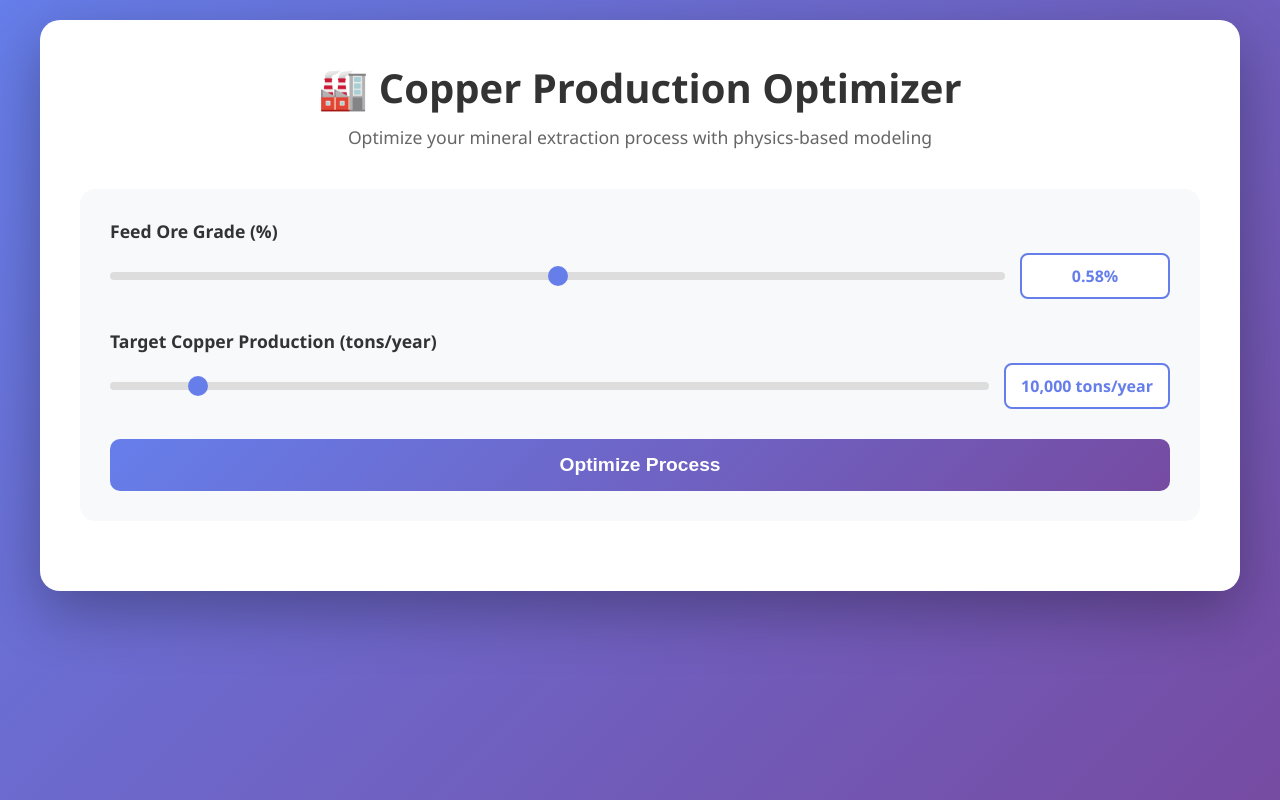
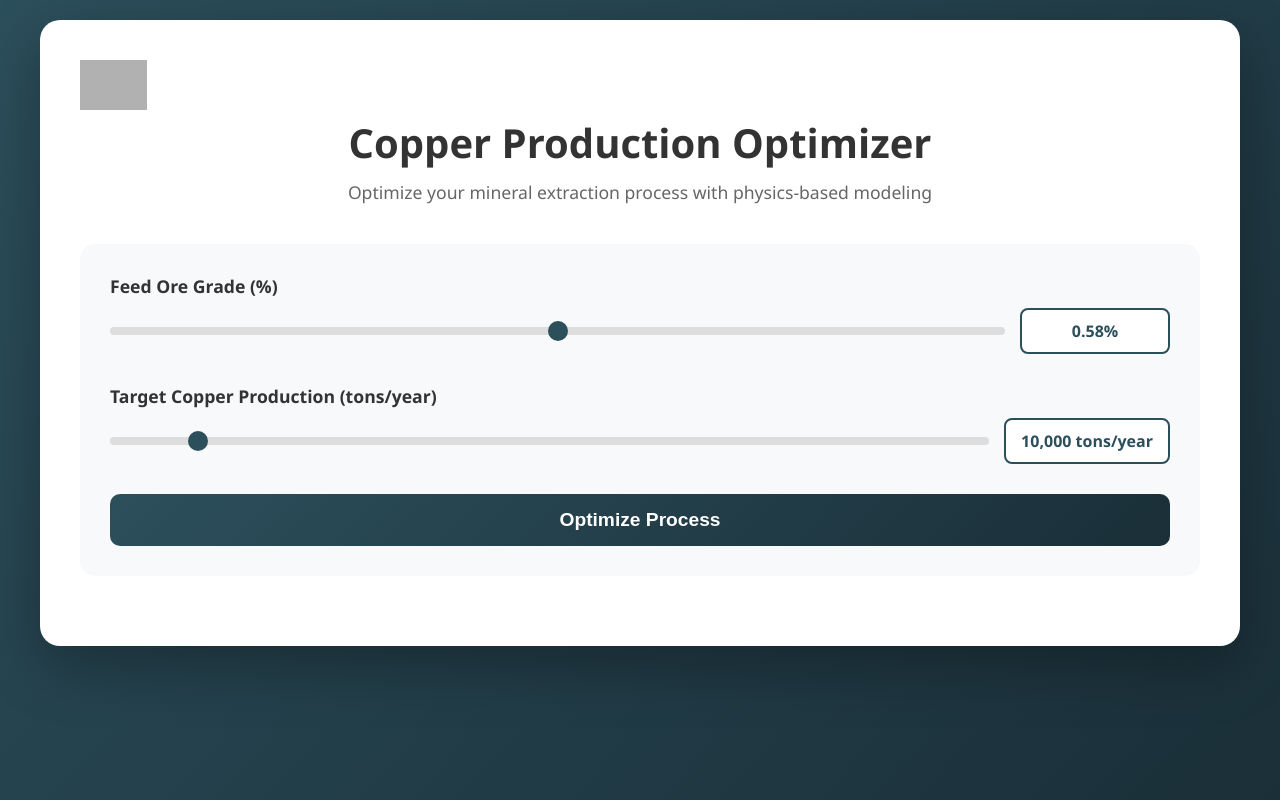
Before and after one commit to rymurray1/bs_optimization, a Flask app: page / in a window 1280 px wide. Run offline with Flask 3, Linux system fonts and the light colour scheme; parts of the project's set-up code (start-up, migrations or seed data) failed here and were passed over; grey boxes are pictures that could not be loaded.

Commit message:
added blueshift logo to app

```diff
--- a/main/physical_parameters/templates/index.html
+++ b/main/physical_parameters/templates/index.html
@@ -13,7 +13,7 @@
 
         body {
             font-family: 'Segoe UI', Tahoma, Geneva, Verdana, sans-serif;
-            background: linear-gradient(135deg, #667eea 0%, #764ba2 100%);
+            background: linear-gradient(135deg, #2C4F5C 0%, #1a2f38 100%);
             min-height: 100vh;
             padding: 20px;
         }
@@ -32,6 +32,19 @@
             margin-bottom: 10px;
             font-size: 2.5em;
             text-align: center;
+        }
+
+        .footer {
+            text-align: center;
+            margin-top: 40px;
+            padding-top: 30px;
+            border-top: 2px solid #e0e0e0;
+        }
+
+        .logo {
+            height: 50px;
+            width: auto;
+            opacity: 0.8;
         }
 
         .subtitle {
@@ -96,17 +109,17 @@
             min-width: 150px;
             padding: 10px 15px;
             background: white;
-            border: 2px solid #667eea;
+            border: 2px solid #2C4F5C;
             border-radius: 8px;
             text-align: center;
             font-weight: 600;
-            color: #667eea;
+            color: #2C4F5C;
         }
 
         button {
             width: 100%;
             padding: 15px;
-            background: linear-gradient(135deg, #667eea 0%, #764ba2 100%);
+            background: linear-gradient(135deg, #2C4F5C 0%, #1a2f38 100%);
             color: white;
             border: none;
             border-radius: 10px;
@@ -232,7 +245,10 @@
 </head>
 <body>
     <div class="container">
-        <h1>🏭 Copper Production Optimizer</h1>
+        <div class="header">
+            <img src="{{ url_for('static', filename='blueshift_logo.png') }}" alt="BlueShift" class="logo">
+            <h1>Copper Production Optimizer</h1>
+        </div>
         <p class="subtitle">Optimize your mineral extraction process with physics-based modeling</p>
 
         <div class="input-section">
```
Also changed, not shown: other parts of main/physical_parameters/templates/index.html (+12 -12 lines).
